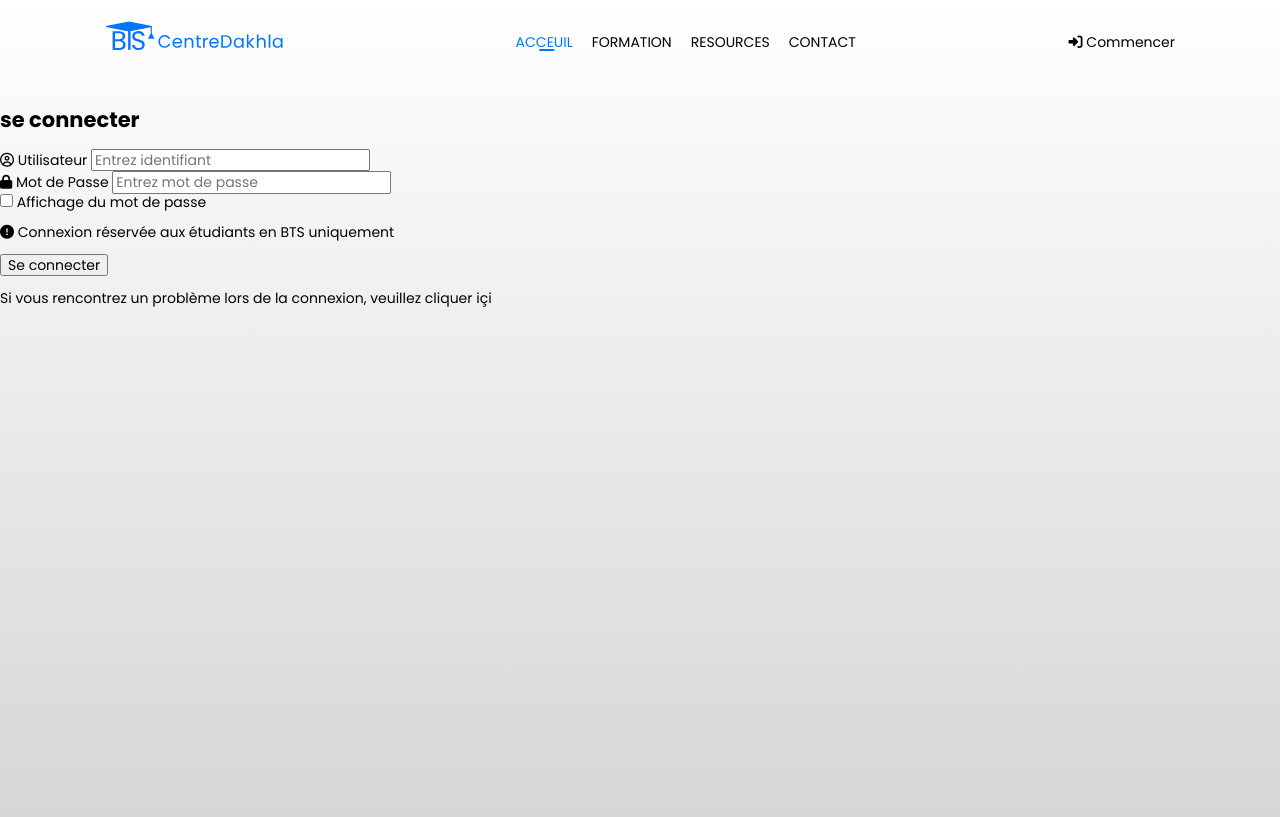
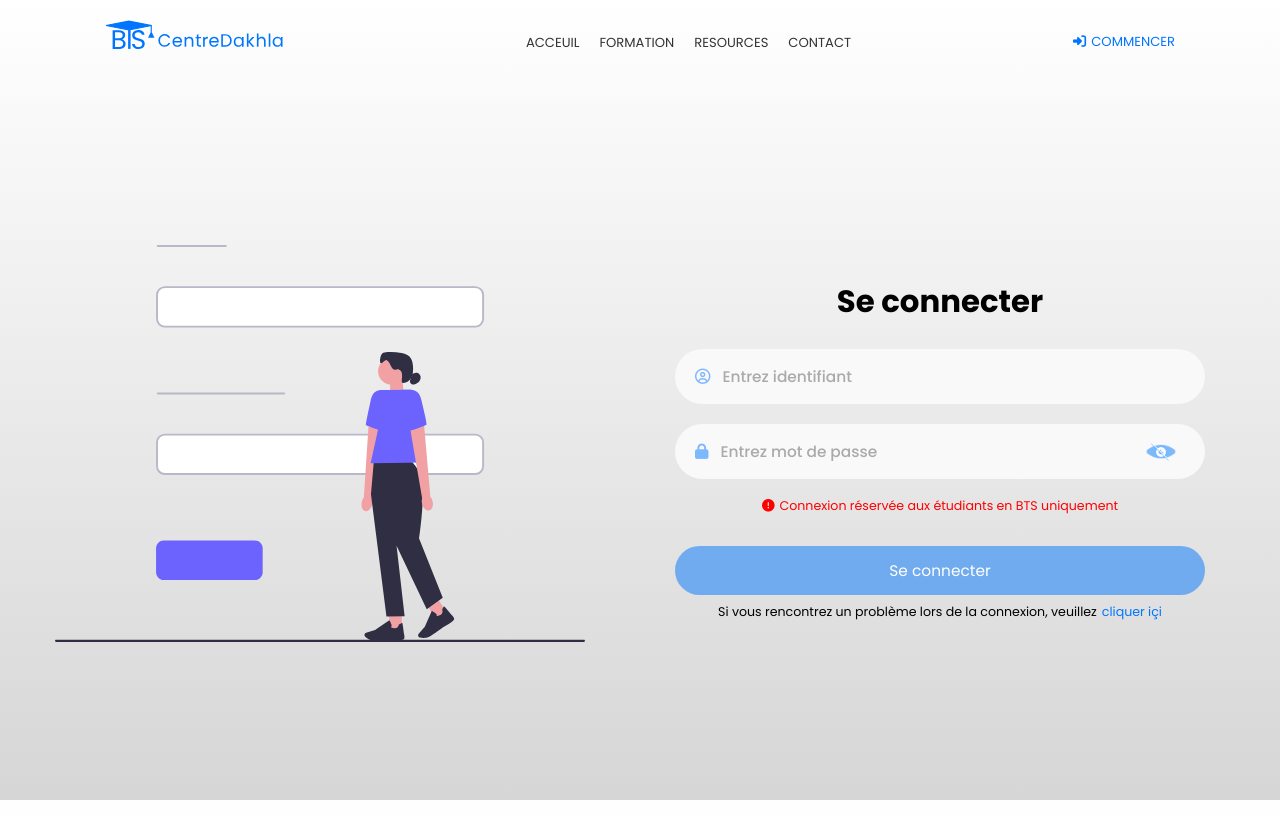
Before and after one commit to MohcineJAAD/PFE, a PHP site: page /login.php in a window 1280 px wide. Run offline with PHP 8.4, Linux system fonts and the light colour scheme.

Commit message:
Improve page index and login page styles and interaction

```diff
--- a/assets/css/master1.css
+++ b/assets/css/master1.css
@@ -5,10 +5,13 @@
 
 :root {
     --color-60: #0075FF;
+    --color-60-Tr: #0077ff80;
     --color-30: #fff;
-    --color-10: #000;
-    --color-10-transparent: rgba(0, 0, 0, 0.1);
+    --color-10: #333333;
+    --color-10-transparent: #3333331a;
     --color-second: #d6d6d6;
+    --color-aaa: #aaa;
+    --color-333: #333
 }
 
 body {
@@ -18,6 +21,7 @@ body {
 
 html {
     min-height: 100%;
+    scroll-behavior: smooth;
 }
 
 li {
@@ -60,6 +64,8 @@ li {
 
 /* =============== end Global rules =============== */
 
+/* =============== start header =============== */
+
 header {
     padding: 20px;
     min-height: 90.39px;
@@ -80,112 +86,89 @@ header .logo img {
 header nav ul {
     padding: 0;
     display: flex;
+    list-style: none;
+    margin: 0;
+    align-items: center;
+}
+
+header ul li {
+    margin-left: 20px;
+    position: relative;
 }
 
 header ul li a {
     text-decoration: none;
-    color: black;
-    font-size: 0,9375rem;
-    transition: .3s;
-    -webkit-transition: .3s;
-    -moz-transition: .3s;
-    -ms-transition: .3s;
-    -o-transition: .3s;
-    padding: 0 0 0 19px;
+    color: var(--color-10);
+    font-size: 0.9375rem;
+    padding-bottom: 5px;
     position: relative;
+    transition: color 0.3s;
+}
+
+header ul li a::after {
+    content: "";
+    position: absolute;
+    height: 2px;
+    width: 0;
+    background-color: var(--color-60);
+    bottom: -3px;
+    left: 50%;
+    transform: translateX(-50%);
+    transition: width 0.3s, bottom 0.3s;
+}
+
+header ul li a.active,
+header .login.active {
+    color: var(--color-60);
+}
+
+header ul li a.enable:hover::after,
+header ul li a.active::after {
+    width: 100%;
+    bottom: -3px;
 }
 
 header .login {
+    display: flex;
+    text-transform: uppercase;
+    align-items: center;
     text-decoration: none;
     color: var(--color-10);
+    position: relative;
+    transition: color 0.3s;
+    font-size: 0.9375rem;
 }
 
 header .login:hover {
     color: var(--color-60);
 }
 
-header .login p {
-    display: inline;
+header .login i {
+    margin-right: 5px;
 }
 
-header a.active,
-header a:hover {
-    color: var(--color-60);
-}
-
-header a.active::after {
-    content: "";
-    position: absolute;
-    height: 2px;
-    width: 20%;
-    background-color: var(--color-60);
-    bottom: 0;
-    left: 50px;
-    transform: translate(-50%, -50%);
-    -webkit-transform: translate(-50%, -50%);
-    -moz-transform: translate(-50%, -50%);
-    -ms-transform: translate(-50%, -50%);
-    -o-transform: translate(-50%, -50%);
-    transition: .3s;
-    -webkit-transition: .3s;
-    -moz-transition: .3s;
-    -ms-transition: .3s;
-    -o-transition: .3s;
-}
-
-header  a.active:hover::after {
-    width: calc(100% - 19px);
-}
-
-header  a.enable::after {
-    content: "";
-    position: absolute;
-    height: 2px;
-    width: 15px;
-    background-color: var(--color-60);
-    bottom: 0;
-    left: calc(50% + 19px);
-    transform: translate(-61%, -50%);
-    -webkit-transform: translate(-61%, -50%);
-    -moz-transform: translate(-61%, -50%);
-    -ms-transform: translate(-61%, -50%);
-    -o-transform: translate(-61%, -50%);
-    transition: .3s;
-    -webkit-transition: .3s;
-    -moz-transition: .3s;
-    -ms-transition: .3s;
-    -o-transition: .3s;
-    visibility: hidden;
-}
-
-header a.enable:hover::after {
-    visibility:visible;
-    width: calc(100% - 19px);
+header .login p {
+    margin: 0;
 }
 
 header .toggle-menu {
     font-size: 1.375rem;
-}
-
-@media (min-width: 992px) {
-    header .toggle-menu {
+    cursor: pointer;
     display: none;
-    }
 }
 
 @media (max-width: 991px) {
-    header nav ul ,
+    header .toggle-menu {
+        display: block;
+    }
+
+    header nav ul,
     header nav + .login {
         display: none;
-    }
     }
 
     .drop-menu {
         display: none;
-}
-
-#iconMenu {
-    cursor: pointer;
     }
 
     .drop-menu li {
@@ -194,23 +177,29 @@ header .toggle-menu {
 
     .drop-menu li a {
         text-decoration: none;
+        color: var(--color-10);
+    }
+
+    .drop-menu .login {
+        display: flex;
+        align-items: center;
+        transition: margin-left 0.3s;
     }
 
     .drop-menu .login:hover {
         margin-left: 15px;
     }
 
-@media (max-width: 991px) {
+    .drop-menu .login::after {
+        content: none;
+    }
+
     .drop-menu-Active {
         position: absolute;
         top: 100%;
         right: 16px;
         width: 300px;
         border-radius: 10px;
-        -webkit-border-radius: 10px;
-        -moz-border-radius: 10px;
-        -ms-border-radius: 10px;
-        -o-border-radius: 10px;
         box-shadow: 10px 5px 5px var(--color-10-transparent);
         overflow: hidden;
         display: block;
@@ -219,16 +208,22 @@ header .toggle-menu {
     }
 }
 
+@media (min-width: 992px) {
+    .drop-menu {
+        display: none !important;
+    }
+}
+
+/*=============end header===================*/
+
+/*=============index landin page===================*/
+
 .landing {
     min-height: calc(100vh - 90.39px);
-    position: relative;
-    width: 100%;
-}
-
-@media (max-width: 991px) {
-    .ullustration img{
-        width: 435px;
-    }
+    display: flex;
+    align-items: center;
+    justify-content: center;
+    padding: 20px;
 }
 
 .landing .container {
@@ -236,86 +231,76 @@ header .toggle-menu {
     justify-content: space-between;
     align-items: center;
     gap: 50px;
-    position: absolute;
-    top: 50%;
-    left: 50%;
-    transform: translate(-50%, -50%);
-    -webkit-transform: translate(-50%, -50%);
-    -moz-transform: translate(-50%, -50%);
-    -ms-transform: translate(-50%, -50%);
-    -o-transform: translate(-50%, -50%);
+    max-width: 1200px;
+    width: 100%;
+}
+
+@media (max-width: 991px) {
+    .ullustration img {
+        width: 100%;
+        max-width: 435px;
+    }
 }
 
 @media (max-width: 775px) {
     .landing .container {
         flex-direction: column-reverse;
-        margin-top: 50px;
+        text-align: center;
     }
 
-    .ullustration img{
-        width: 305px;
+    .ullustration img {
+        width: 100%;
+        max-width: 305px;
     }
 }
 
 .intro-text {
     display: flex;
     flex-direction: column;
-    gap: 10PX;
+    align-items: flex-start;
+    gap: 20px;
+    text-align: left;
 }
 
-.intro-text h1,
+@media (max-width: 775px) {
+    .intro-text {
+        align-items: center;
+        text-align: center;
+    }
+}
+
+.intro-text h1 {
+    font-size: 2.5rem;
+    color: var(--primary-color);
+}
+
 .intro-text p {
-    margin: 0;
+    font-size: 1.2rem;
+    line-height: 20px;
+    color: #333333;
+    max-width: 600px;
 }
 
 .event-button {
     display: inline-block;
     text-decoration: none;
-    color: var(--color-60);
-    width:100px;
-    padding: 10px;
-    border: 1px solid var(--color-60);
-    border-radius: 15px;
-    -webkit-border-radius: 15px;
-    -moz-border-radius: 15px;
-    -ms-border-radius: 15px;
-    -o-border-radius: 15px;
-    text-align: center;
-    transition: .3s;
-    -webkit-transition: .3s;
-    -moz-transition: .3s;
-    -ms-transition: .3s;
-    -o-transition: .3s;
+    color: var(--color-30);
+    background-color: var(--color-60-Tr);
+    padding: 15px 30px;
+    font-size: 1.5em;  /* Increase the font size */
+    border: none;
+    border-radius: 25px;
+    transition: background-color 0.3s, color 0.3s;
+    cursor: pointer;
+    margin-top: 20px; /* Add margin to separate the button from the text */
+    box-shadow: 0 4px 8px rgba(0, 0, 0, 0.1); /* Add a subtle shadow for prominence */
 }
 
 .event-button:hover {
     background-color: var(--color-60);
-    color: var(--color-30);
+    box-shadow: 0 6px 12px rgba(0, 0, 0, 0.2); /* Enhance shadow on hover */
 }
-
-/* begin design book */
-
-.book-Window {
-    height: calc(100vh - 90.39px);
-    display: flex;
-    flex-direction: column;
-    justify-content: center;
-    align-items: center;
-}
-
-
-.content {
-    width: 100%;
-    height: 12%;
-    text-align: center;
-    color: var(--color-30);
-}
-
-.content span {
-    display: block;
-    font-size: 1.25rem;
-    font-weight: 800;
-}
+/*=============End index landin page===================*/
 
 
 /*=============Info page===================*/
@@ -395,9 +380,154 @@ header .toggle-menu {
 
 /*=============login page===================*/
 
+.illustration {
+    display: none;
+}
+
+.illustration img {
+    max-width: 100%;
+    height: auto;
+}
+
 .form-container {
-    position: absolute;
     width: 100%;
-    height: 100%;
-    top: 0;
+    max-width: 400px;
+    padding: 20px;
+    border-radius: 10px;
 }
+
+form {
+    display: flex;
+    flex-direction: column;
+    align-items: center;
+    width: 100%;
+}
+
+.title {
+    font-size: 2.2rem;
+    margin-bottom: 20px;
+    text-align: center;
+}
+
+.input-filde {
+    width: 100%;
+    height: 55px;
+    margin: 10px 0;
+    background-color: #f9f9f9;
+    border-radius: 55px;
+    display: flex;
+    align-items: center;
+    padding: 0 20px;
+    position: relative;
+}
+
+.input-filde i {
+    color: var(--color-60-Tr);
+    font-size: 1.1rem;
+    margin-right: 10px;
+}
+
+.input-filde input {
+    flex: 1;
+    background: none;
+    outline: none;
+    border: none;
+    font-weight: 600;
+    font-size: 1.1rem;
+    color: var(--color-333);
+}
+
+.input-filde input[type="password"] + img,
+.input-filde input[type="text"] + img {
+    cursor: pointer;
+    width: 48px;
+    height: 48px;
+}
+
+.input-filde input::placeholder {
+    color: var(--color-aaa);
+    font-weight: 500;
+}
+
+.btn {
+    width: 100%;
+    height: 49px;
+    border: none;
+    outline: none;
+    border-radius: 49px;
+    cursor: pointer;
+    background-color: var(--color-60-Tr);
+    color: var(--color-30);
+    margin-top: 20px;
+    font-size: 1.1rem;
+}
+
+.btn:hover {
+    background-color: var(--color-60);
+}
+
+.alert {
+    color: #f00;
+}
+
+.alert, .login-prob {
+    font-size: 0.9rem;
+    margin-top: 10px;
+    text-align: center;
+    display: flex;
+    align-items: center;
+    justify-content: center;
+    width: 100%;
+}
+
+.alert i, .login-prob i {
+    margin-right: 5px;
+}
+
+.login-prob span {
+    color: var(--color-60);
+    cursor: pointer;
+    margin-left: 5px;
+}
+
+@media (min-width: 768px) {
+    .content-container {
+        flex-direction: row;
+    }
+    .illustration {
+        display: block;
+        flex: 1;
+        max-width: 50%;
+        padding-right: 20px;
+    }
+    .form-container {
+        flex: 1;
+        max-width: 50%;
+    }
+}
+
+@media (max-width: 768px) {
+    .title {
+        font-size: 1.8rem;
+    }
+    .input-filde {
+        height: 50px;
+        padding: 0 15px;
+    }
+    .input-filde input {
+        font-size: 1rem;
+    }
+    .input-filde input[type="password"] + img,
+    .input-filde input[type="text"] + img {
+        width: 20px;
+        height: 20px;
+    }
+    .btn {
+        height: 45px;
+        font-size: 1rem;
+    }
+    .alert, .login-prob {
+        font-size: 0.8rem;
+    }
+}
+/*=============End login page===================*/
--- a/assets/js/main.js
+++ b/assets/js/main.js
@@ -28,8 +28,33 @@ accordingItemHeaders.forEach(accordingItemHeader => {
 });
 
 // Action of Hamburger drop Menu
-const dropMenu = document.querySelector(".drop-menu");
-const iconMenu = document.getElementById("iconMenu");
-iconMenu.addEventListener("click" , event => {
-    dropMenu.classList.toggle("drop-menu-Active");
-})
+// const dropMenu = document.querySelector(".drop-menu");
+// const iconMenu = document.getElementById("iconMenu");
+// iconMenu.addEventListener("click" , event => {
+//     dropMenu.classList.toggle("drop-menu-Active");
+// })
+
+document.addEventListener("DOMContentLoaded", function() {
+    const iconMenu = document.getElementById("iconMenu");
+    const dropMenu = document.getElementById("dropMenu");
+
+    iconMenu.addEventListener("click", function() {
+        dropMenu.classList.toggle("drop-menu-Active");
+    });
+});
+
+
+
+// hide or show password
+const showPass = document.querySelector("#eye");
+const inputPass = document.querySelector("#pass");
+
+showPass.addEventListener("click", function() {
+    if (inputPass.type === "password") {
+        inputPass.type = "text";
+        this.src = "assets/imgs/show.png";
+    } else {
+        inputPass.type = "password";
+        this.src = "assets/imgs/hide.png";
+    }
+});
--- a/header.php
+++ b/header.php
@@ -1,31 +1,35 @@
+<?php
+$current_page = basename($_SERVER['PHP_SELF']);
+?>
+
 <header>
     <div class="container">
-            <a href="" class="logo">
+        <a href="index.php" class="logo">
             <img src="assets/imgs/logo.svg" alt="logo">
         </a>
 
         <nav>
             <ul>
-                    <li><a href="index.php" class="active">ACCEUIL</a></li>
-                    <li><a href="formation.php" class="enable">FORMATION</a></li>
+                <li><a href="index.php" class="<?php echo $current_page == 'index.php' ? 'active' : 'enable'; ?>">ACCEUIL</a></li>
+                <li><a href="formation.php" class="<?php echo $current_page == 'formation.php' ? 'enable active' : 'enable'; ?>">FORMATION</a></li>
                 <li><a href="#" class="enable">RESOURCES</a></li>
                 <li><a href="#" class="enable">CONTACT</a></li>
             </ul>
         </nav>
 
-            <a href="login.php" class="login">
+        <a href="login.php" class="login <?php echo $current_page == 'login.php' ? 'active' : ''; ?>">
             <i class="fa-solid fa-right-to-bracket"></i>
             <p>Commencer</p>
         </a>
         <i class="fas fa-bars toggle-menu" id="iconMenu"></i>
-            <div class="drop-menu">
+        <div class="drop-menu" id="dropMenu">
             <ul>
-                    <li><a href="index.php" class="active">ACCEUIL</a></li>
-                    <li><a href="formation.php" class="enable">FORMATION</a></li>
+                <li><a href="index.php" class="<?php echo $current_page == 'index.php' ? 'active' : ''; ?>">ACCEUIL</a></li>
+                <li><a href="formation.php" class="<?php echo $current_page == 'formation.php' ? 'enable active' : 'enable'; ?>">FORMATION</a></li>
                 <li><a href="#" class="enable">RESOURCES</a></li>
                 <li><a href="#" class="enable">CONTACT</a></li>
                 <li>
-                        <a href="login.php" class="login">
+                    <a href="login.php" class="login <?php echo $current_page == 'login.php' ? 'active' : ''; ?>">
                         <i class="fa-solid fa-right-to-bracket"></i>
                         <p>Commencer</p>
                     </a>
--- a/login.php
+++ b/login.php
@@ -18,34 +18,30 @@
     <body>
         <?php require "header.php"; ?>
         <section class="landing">
-        <div class="">
+            <div class="container">
+                <div class="illustration">
+                    <img src="assets/imgs/ullistrationLogin.svg" alt="Illustration">
+                </div>
+                <div class="form-container">
                     <form action="" method="post" class="login">
-                <h2 class="title">se connecter</h2>
+                        <h2 class="title">Se connecter</h2>
                         <div class="input-filde">
-                    <label for="user">
                             <i class="fa-regular fa-circle-user"></i>
-                        Utilisateur
-                    </label>
                             <input type="text" name="userName" id="user" placeholder="Entrez identifiant">
                         </div>
                         <div class="input-filde">
-                    <label for="pass">
                             <i class="fa-solid fa-lock"></i>
-                        Mot de Passe
-                    </label>
                             <input type="password" name="password" id="pass" placeholder="Entrez mot de passe">
-                </div>
-                <div class="input-filde">
-                    <input type="checkbox" name="display" id="true">
-                    <label for="true">Affichage du mot de passe</label>
+                            <img src="assets/imgs/hide.png" alt="password show" id="eye">
                         </div>
                         <p class="alert">
                             <i class="fa-solid fa-circle-exclamation"></i>
                             Connexion réservée aux étudiants en BTS uniquement
                         </p>
-                <input type="submit" value="Se connecter" class="btn solid">
+                        <input type="submit" value="Se connecter" class="btn">
                         <p class="login-prob">Si vous rencontrez un problème lors de la connexion, veuillez <span>cliquer içi</span></p>
                     </form>
+                </div>
             </div>
         </section>
     </body>
```
Also changed, not shown: index.php (+3 -4 lines), assets/imgs/hide.png (added), assets/imgs/show.png (added), assets/imgs/ullistrationLogin.png (deleted), assets/imgs/ullistrationLogin.svg (added). Lines whose indentation alone changed are shown as unchanged.
